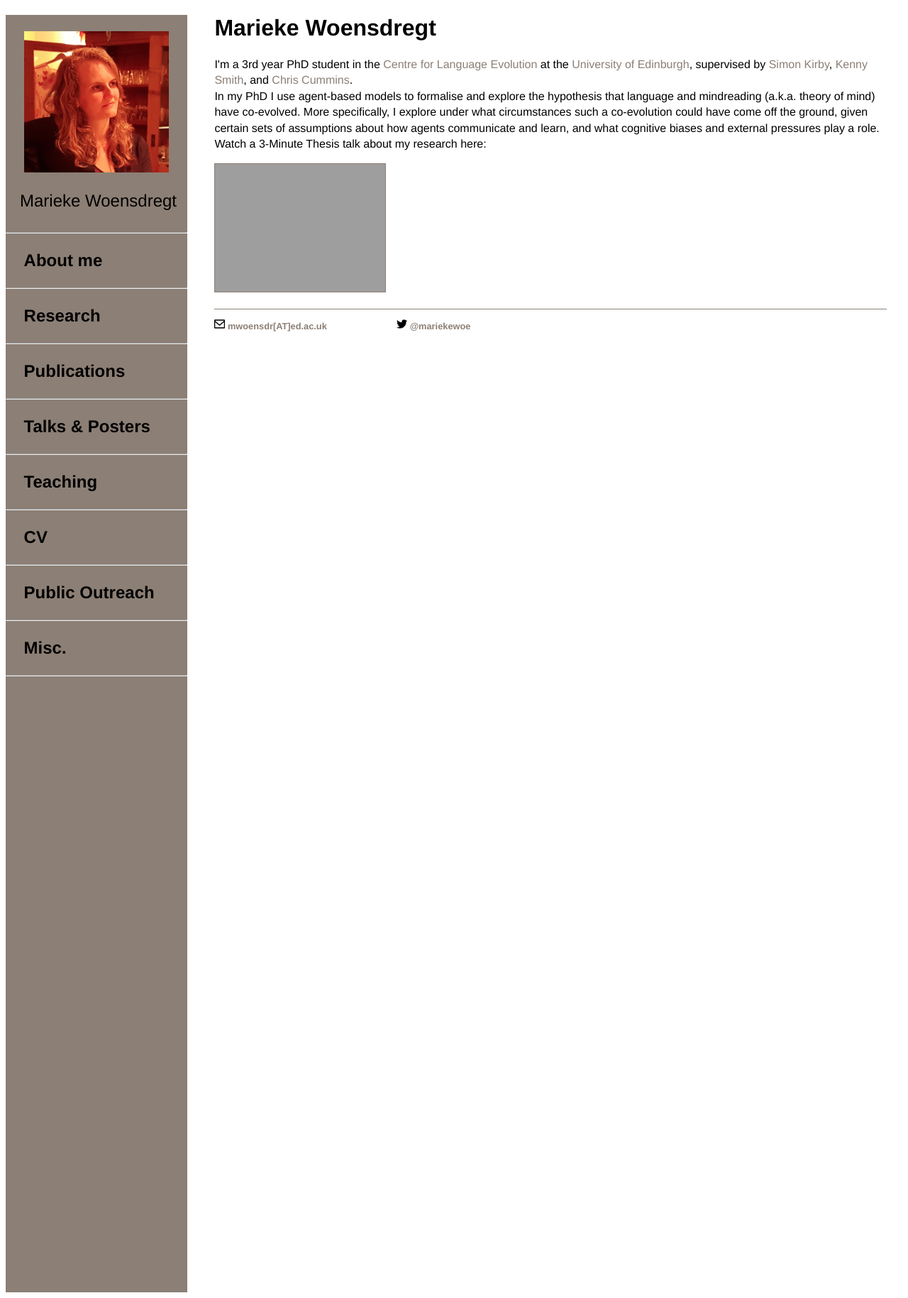
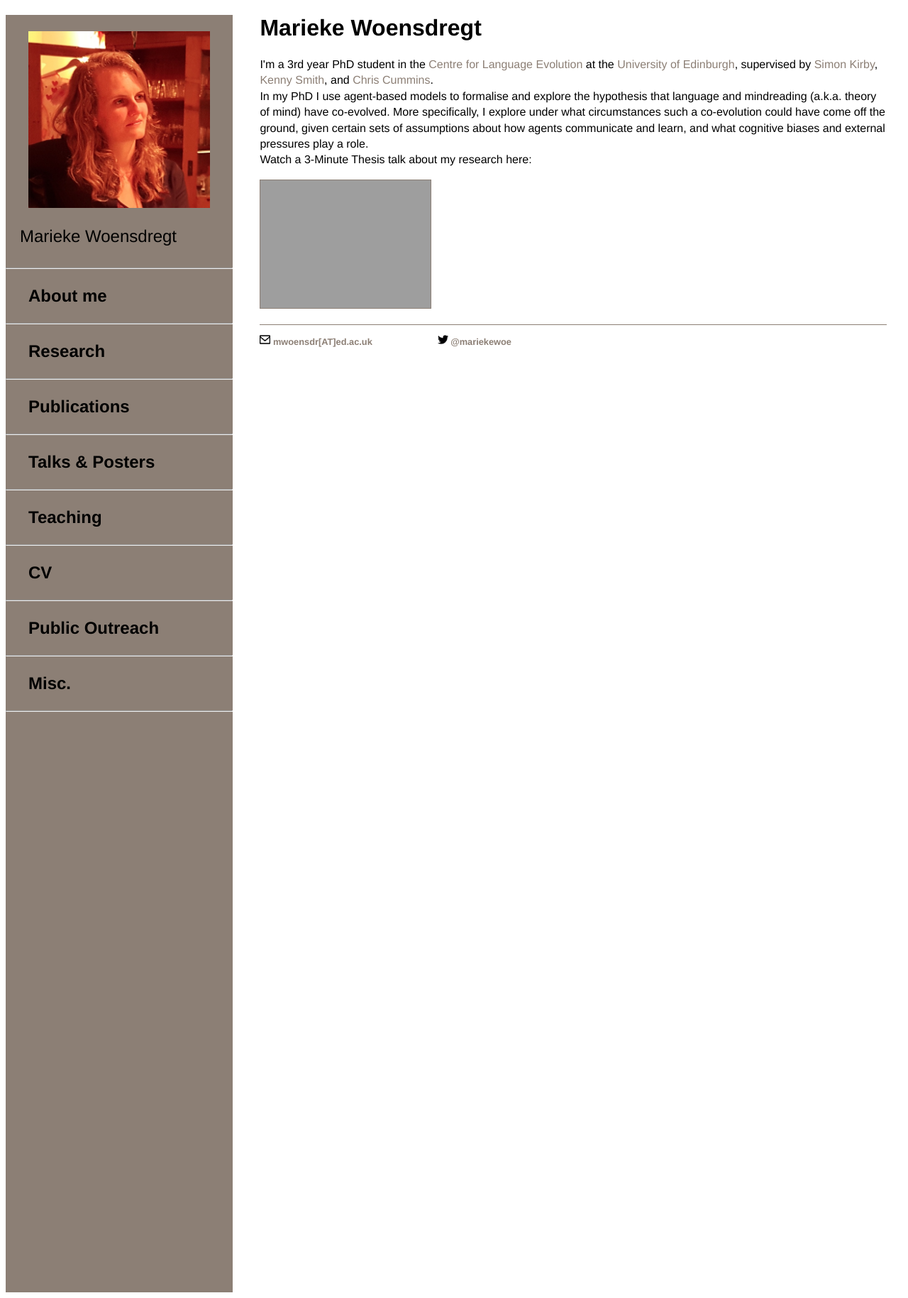
Before and after one commit to marieke-woensdregt/marieke-woensdregt.github.io, a Jekyll site: the page built from index.html, in a window 1280 px wide. Shown: the whole page at 71% size. Built offline with Jekyll 4.4.1, drawn with Linux system fonts in a browser that asks for light colours; grey boxes are pictures that could not be loaded.

Commit message:
Update default.html

```diff
--- a/_layouts/default.html
+++ b/_layouts/default.html
@@ -8,7 +8,7 @@
 			{% seo %}
 		</head>
 
-		<sidebar style="position:absolute; width: 20%; clear:left; background-color:#8c7f75">
+		<sidebar style="position:absolute; width: 25%; clear:left; margin-top:0px; margin-bottom:0px; margin-left:0px; background-color:#8c7f75">
 		<div class="menu" style="float:left">
 			<img class="tab" src="sidebar_pic.jpg" alt="me" style="width:80%; margin-top:23px; clear:left;">
 			<p class="small" style="width:100%; margin-bottom:35px; clear:left;"> Marieke Woensdregt </p>
@@ -33,13 +33,13 @@
 		</sidebar>
 
 		<body>
-		<div class="blurb" style="margin-left:23%; margin-right:3%">
+		<div class="blurb" style="margin-left:28%; margin-right:3%">
 			<title>{{ page.title }}</title>
 			{{ content }}
 		</div><!-- /.blurb -->
 		</body>
 
-		<footer style="margin-left:23%; margin-right:3%">
+		<footer style="margin-left:28%; margin-right:3%">
 			<h3>
 			<img  src="/images/email_symbol.jpg" alt="email symbol" style="height:15px">
 			<a href="mailto:mwoensdr@ed.ac.uk"> mwoensdr[AT]ed.ac.uk</a>
```
